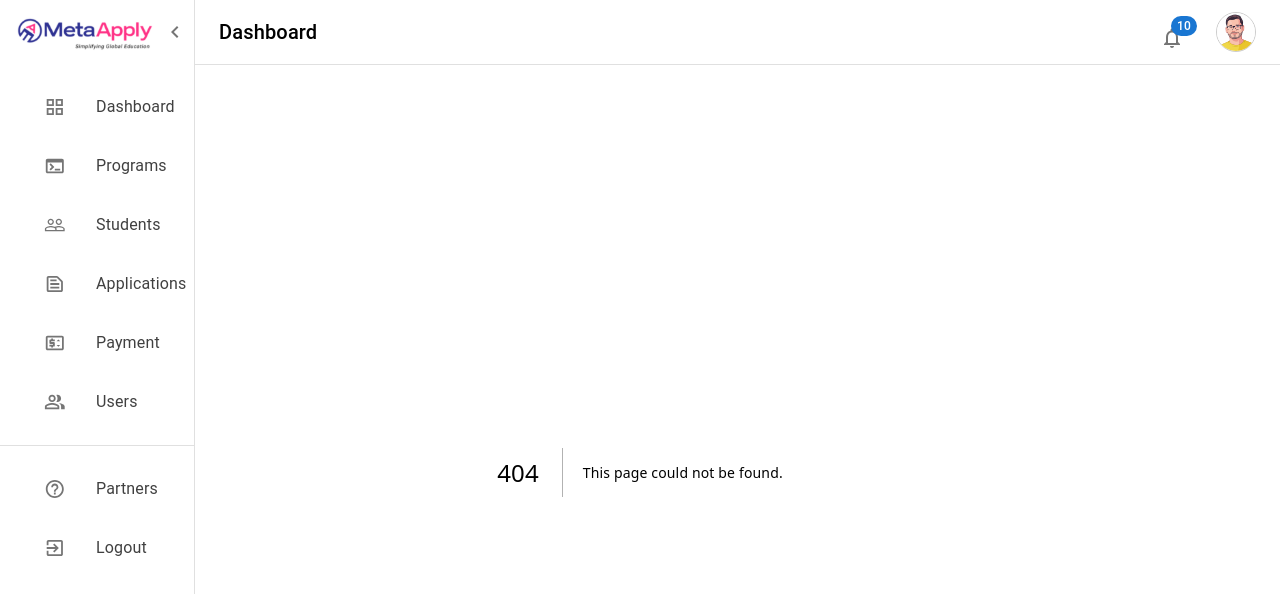
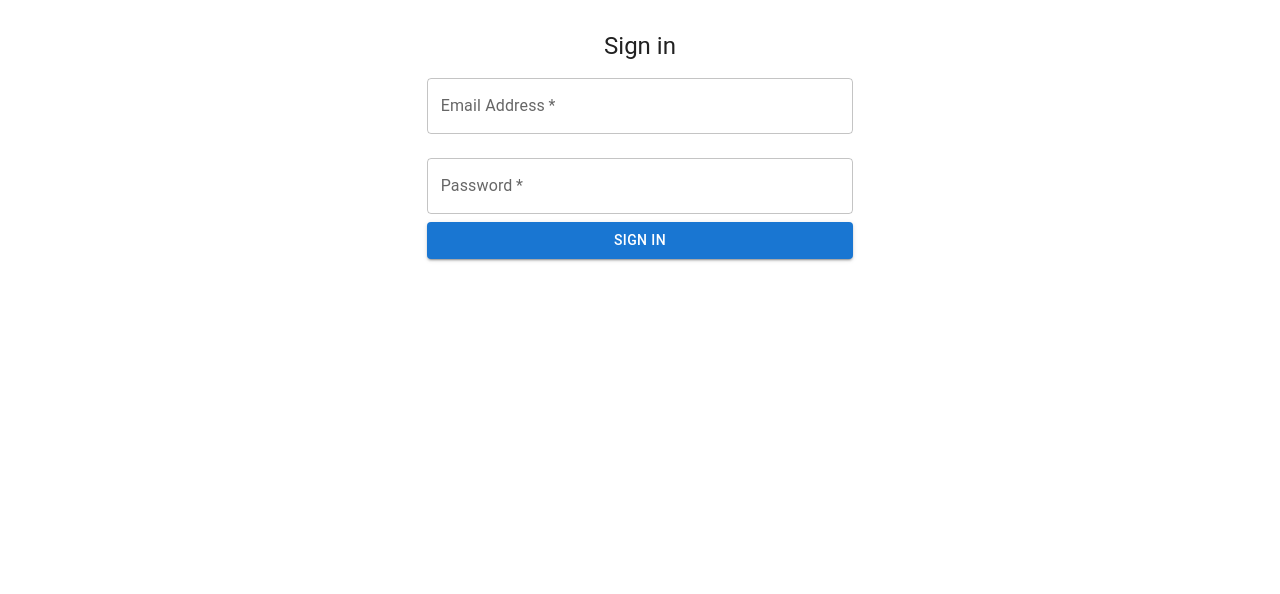
Before and after one commit to HimaniNegi/NextJs_Project, a Next.js app: page /login in a window 1280 px wide. Before the commit this address had no page. Shown: the top 594 px of the page. Built offline with nearby package versions, Linux system fonts and the light colour scheme.

Commit message:
created login form

```diff
--- a/package.json
+++ b/package.json
@@ -18,6 +18,7 @@
     "chart.js": "^4.3.3",
     "eslint": "8.46.0",
     "eslint-config-next": "13.4.12",
+    "js-cookie": "^3.0.5",
     "json-server": "^0.17.3",
     "material-ui-search-bar": "^1.0.0-beta.13",
     "next": "^13.4.12",
@@ -28,6 +29,7 @@
     "react-chartjs-2": "^5.2.0",
     "react-dom": "^18.2.0",
     "react-icons": "^4.10.1",
-    "react-use-downloader": "^1.2.4"
+    "react-use-downloader": "^1.2.4",
+    "sweetalert2": "^11.7.27"
   }
 }
--- a/src/app/layout.js
+++ b/src/app/layout.js
@@ -5,6 +5,7 @@ import { Inter } from "next/font/google";
 import { useEffect, useState } from "react";
 import { ThemeProvider, createTheme } from "@mui/material/styles";
 import { ThemeContextProvider } from "./context/context";
+import { usePathname } from "next/navigation";
 
 const inter = Inter({ subsets: ["latin"] });
 
@@ -14,6 +15,7 @@ export const metadata = {
 };
 
 export default function RootLayout({ children }) {
+  const pathname = usePathname();
   const [value, setValue] = useState("himani");
   const lightTheme = createTheme({
     palette: {
@@ -48,10 +50,10 @@ export default function RootLayout({ children }) {
       <body className={inter.className}>
         <ThemeContextProvider>
           <ThemeProvider theme={activeTheme}>
-            <Sidebar />
-            <button onClick={toggleTheme} color={"info"}>
+            {pathname === "/login" || "/" ? "" : <Sidebar />}
+            {/* <button onClick={toggleTheme} color={"info"}>
               Toggle Theme
-            </button>
+            </button> */}
             {children}
           </ThemeProvider>
         </ThemeContextProvider>
--- /dev/null
+++ b/src/app/login/page.jsx
@@ -0,0 +1,122 @@
+"use client";
+import {
+  Avatar,
+  Button,
+  CssBaseline,
+  Grid,
+  TextField,
+  Typography,
+} from "@mui/material";
+import React from "react";
+import { useState } from "react";
+import Swal from "sweetalert2";
+import { useRouter } from "next/navigation";
+import Cookies from "js-cookie";
+
+async function loginUser() {
+  return fetch("https://dummyjson.com/auth/login", {
+    method: "POST",
+    headers: {
+      "Content-Type": "application/json",
+    },
+    // body: JSON.stringify(credentials),
+    body: JSON.stringify({
+      username: "kminchelle",
+      password: "0lelplR",
+    }),
+  });
+  // .then((data) => data.json())
+  // .then(console.log);
+}
+
+const Login = () => {
+  const router = useRouter();
+  const [username, setUserName] = useState();
+  const [password, setPassword] = useState();
+
+  const handleSubmit = (e) => {
+    e.preventDefault();
+    // const response = await loginUser({
+    //   username,
+    //   password,
+    // });
+    // const res = loginUser();
+    // console.log("res", res);
+    loginUser()
+      .then((res) => {
+        console.log("res", res);
+        if (res?.status == 200) {
+          //   Swal("Success", res.message, "success", {
+          //     buttons: false,
+          //     timer: 2000,
+          //   }).then((value) => {
+          alert("Login successful");
+          Cookies.set("loggedIn", true);
+          // localStorage.setItem("accessToken", res["accessToken"]);
+          // localStorage.setItem("user", JSON.stringify(res["user"]));
+          router.push("/dashboard");
+        } else {
+          alert("Login Failed");
+          //   Swal("Failed", res.message, "error");
+        }
+      })
+      .catch((err) => {
+        console.log(err);
+      });
+  };
+  return (
+    <>
+      <Grid container style={{ textAlign: "center" }}>
+        <CssBaseline />
+        <Grid item xs={false} md={4} />
+        <Grid
+          style={{ marginTop: "30px" }}
+          item
+          xs={12}
+          md={4}
+          elevation={6}
+          square
+        >
+          <div>
+            <Typography component="h1" variant="h5">
+              Sign in
+            </Typography>
+            <form noValidate onSubmit={handleSubmit}>
+              <TextField
+                variant="outlined"
+                margin="normal"
+                required
+                fullWidth
+                id="email"
+                name="email"
+                label="Email Address"
+                onChange={(e) => setUserName(e.target.value)}
+              />
+              <TextField
+                variant="outlined"
+                margin="normal"
+                required
+                fullWidth
+                id="password"
+                name="password"
+                label="Password"
+                type="password"
+                onChange={(e) => setPassword(e.target.value)}
+              />
+              <Button
+                type="submit"
+                fullWidth
+                variant="contained"
+                color="primary"
+              >
+                Sign In
+              </Button>
+            </form>
+          </div>
+        </Grid>
+      </Grid>
+    </>
+  );
+};
+
+export default Login;
```
Also changed, not shown: src/app/page.js (+5 -3 lines), src/components/businessContent.jsx (+41 -10 lines), src/components/businessTable.jsx (added, +11 -0 lines), src/middleware.js (added, +17 -0 lines), 1 other file (tests, documents, lock files or other folders).
